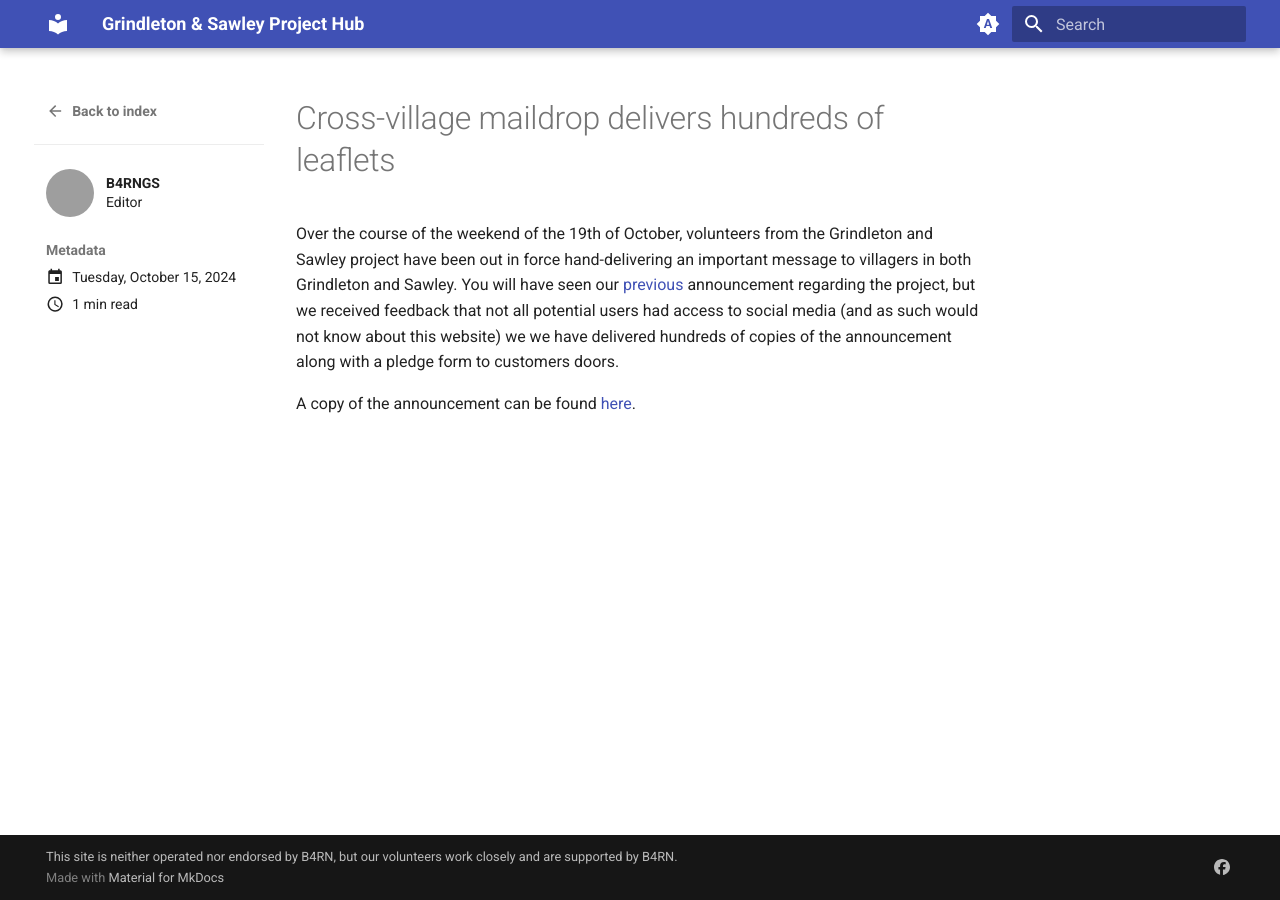
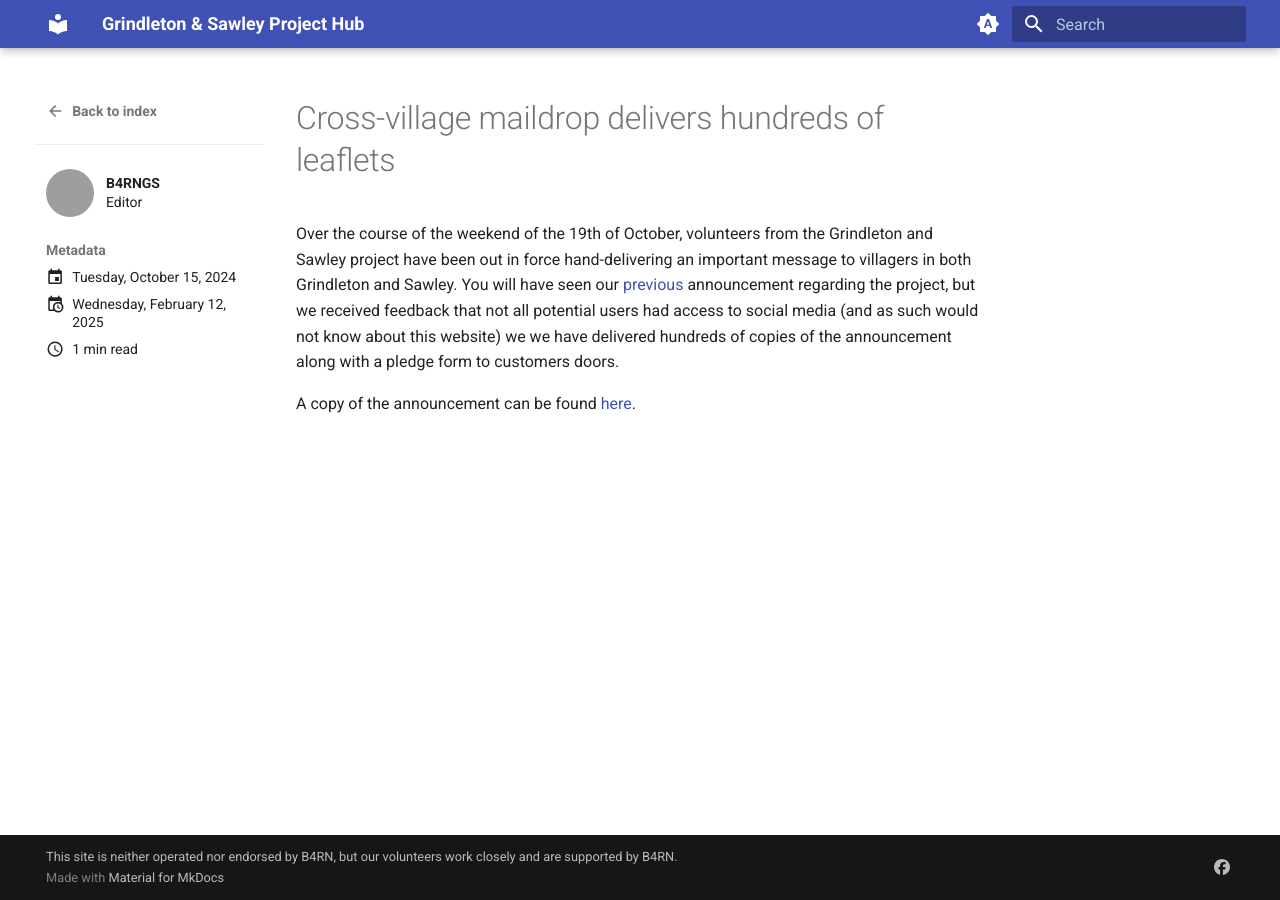
Before and after one commit to DJBenson/b4rngsdocs, an MkDocs documentation site: the page built from docs/news/posts/3.md, in a window 1280 px wide. Built offline with MkDocs 1.6.1 and Material for MkDocs 9.7.7, drawn with Linux system fonts in a browser that asks for light colours; grey boxes are pictures that could not be loaded.

```diff
--- a/docs/news/posts/3.md
+++ b/docs/news/posts/3.md
@@ -1,6 +1,7 @@
 ---
 date:
   created: 2024-10-15
+  updated: 2025-02-12
 authors:
   - b4rngs
 ---
```
